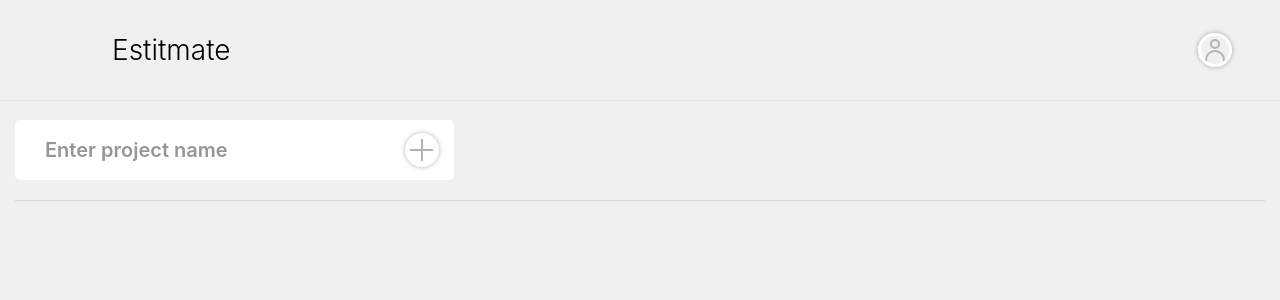
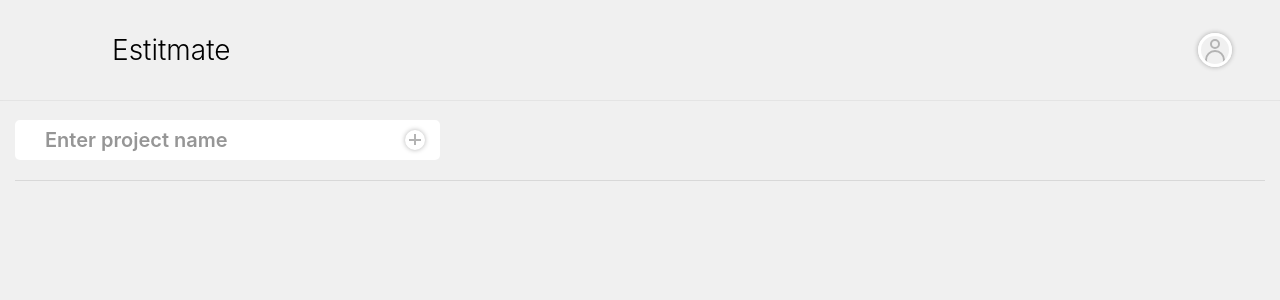
Before and after one commit to dzeninfo/estimate, a React (Create React App) app: page / in a window 1280 px wide. Shown: the top 300 px of the page. Built offline with nearby package versions, Linux system fonts and the light colour scheme.

Commit message:
ChangeButton

```diff
--- a/src/components/ButtonPlus.module.css
+++ b/src/components/ButtonPlus.module.css
@@ -1,7 +1,7 @@
 .icon {
   position: relative;
-  width: 34px;
-  height: 34px;
+  width: 20px;
+  height: 20px;
   border-radius: 50%;
   border: 3px solid #fff;
   box-shadow: 0 0 5px rgba(0, 0, 0, 0.3);
@@ -9,8 +9,8 @@
 .icon::after {
   content: '';
   position: absolute;
-  top: 3px;
-  left: 13px;
+  top: 1px;
+  left: 6px;
   height: 80%;
   width: 2px;
   background-color: rgb(179, 179, 179);
@@ -18,14 +18,14 @@
 .icon::before {
   content: '';
   position: absolute;
-  top: 13px;
-  left: 2px;
+  top: 6px;
+  left: 1px;
   height: 2px;
   width: 83%;
   background-color: rgb(179, 179, 179);
 }
 .icon:hover {
-  box-shadow: 0 0 1px 12px rgba(0, 0, 0, 0.1);
+  box-shadow: 0 0 1px 5px rgba(0, 0, 0, 0.1);
 }
 .icon:active {
   transform: scale(0.9);
--- a/src/components/Table.module.css
+++ b/src/components/Table.module.css
@@ -14,8 +14,8 @@
   background-color: #fff;
 }
 .input {
-  height: 50px;
-  padding: 10px 15px;
+  height: 30px;
+  padding: 5px 15px;
   background-color: transparent;
   font-size: 20px;
   font-weight: 600;
```
